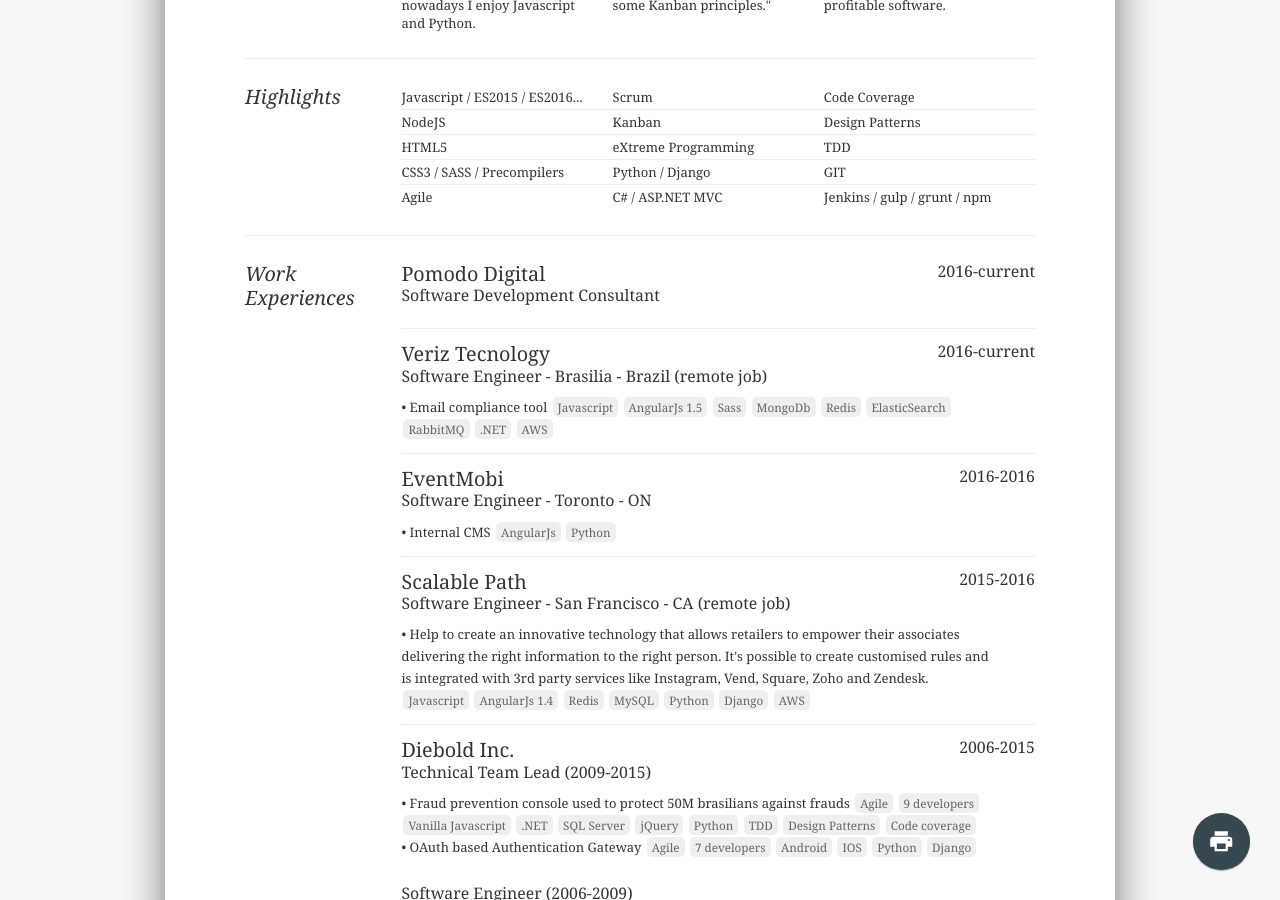
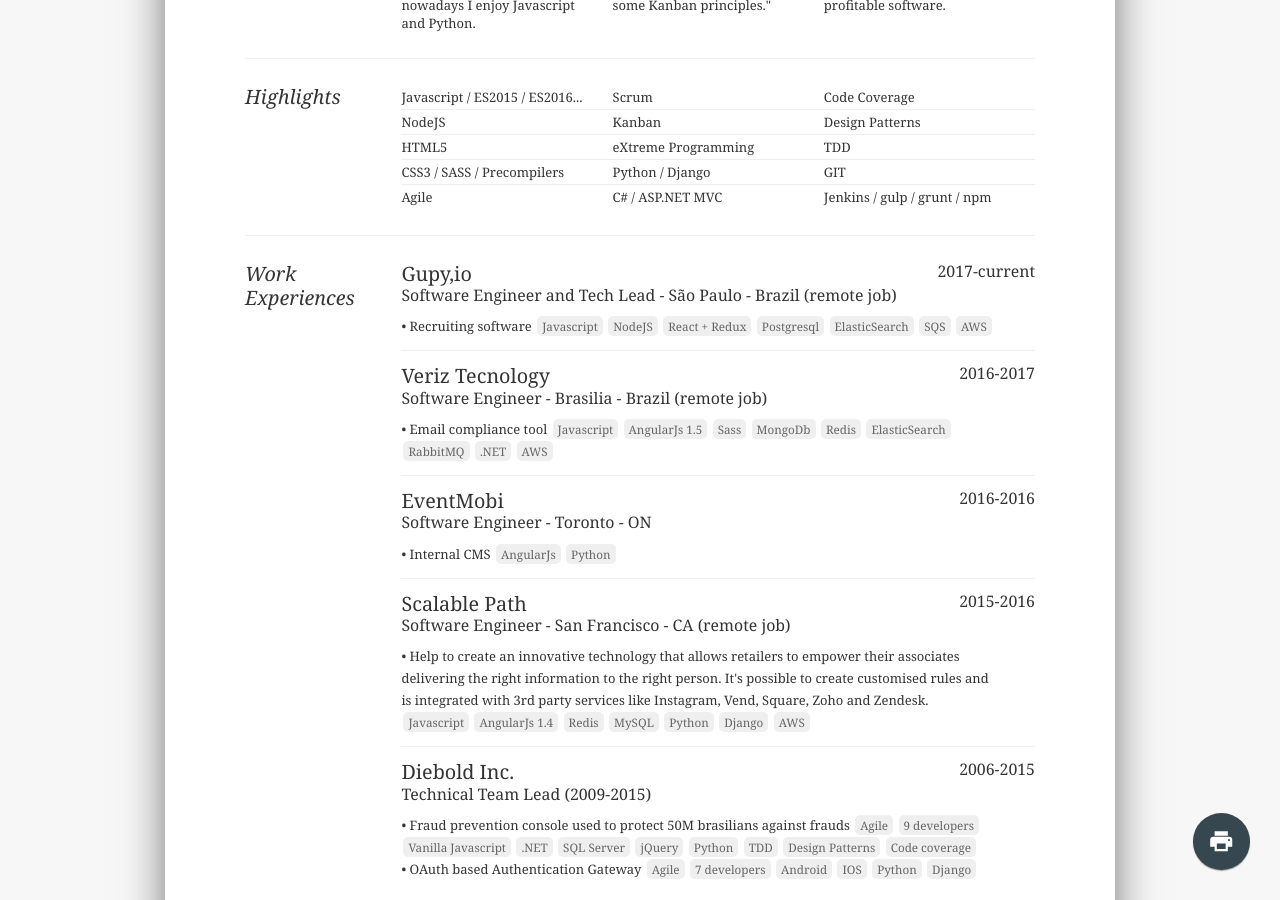
Before and after one commit to afonsof/afonsof.github.io, a Jekyll site: the page built from resume.html, in a window 1280 px wide and 900 px high, scrolled down 312 px. Built offline with Jekyll 4.4.1, drawn with Linux system fonts in a browser that asks for light colours.

Commit message:
Update resume.yml

```diff
--- a/_data/resume.yml
+++ b/_data/resume.yml
@@ -66,13 +66,23 @@
       layout: work
       items:
 
-        - organization: Pomodo Digital
-          period: 2016-current
+        - organization: Gupy,io
+          period: 2017-current
           occupations:
-            - title: Software Development Consultant
+            - title: Software Engineer and Tech Lead - São Paulo - Brazil (remote job)
+              tasks:
+                - title: Recruiting software
+                  tags:
+                    - Javascript
+                    - NodeJS
+                    - React + Redux
+                    - Postgresql
+                    - ElasticSearch
+                    - SQS
+                    - AWS
 
         - organization: Veriz Tecnology
-          period: 2016-current
+          period: 2016-2017
           occupations:
             - title: Software Engineer - Brasilia - Brazil (remote job)
               tasks:
```
